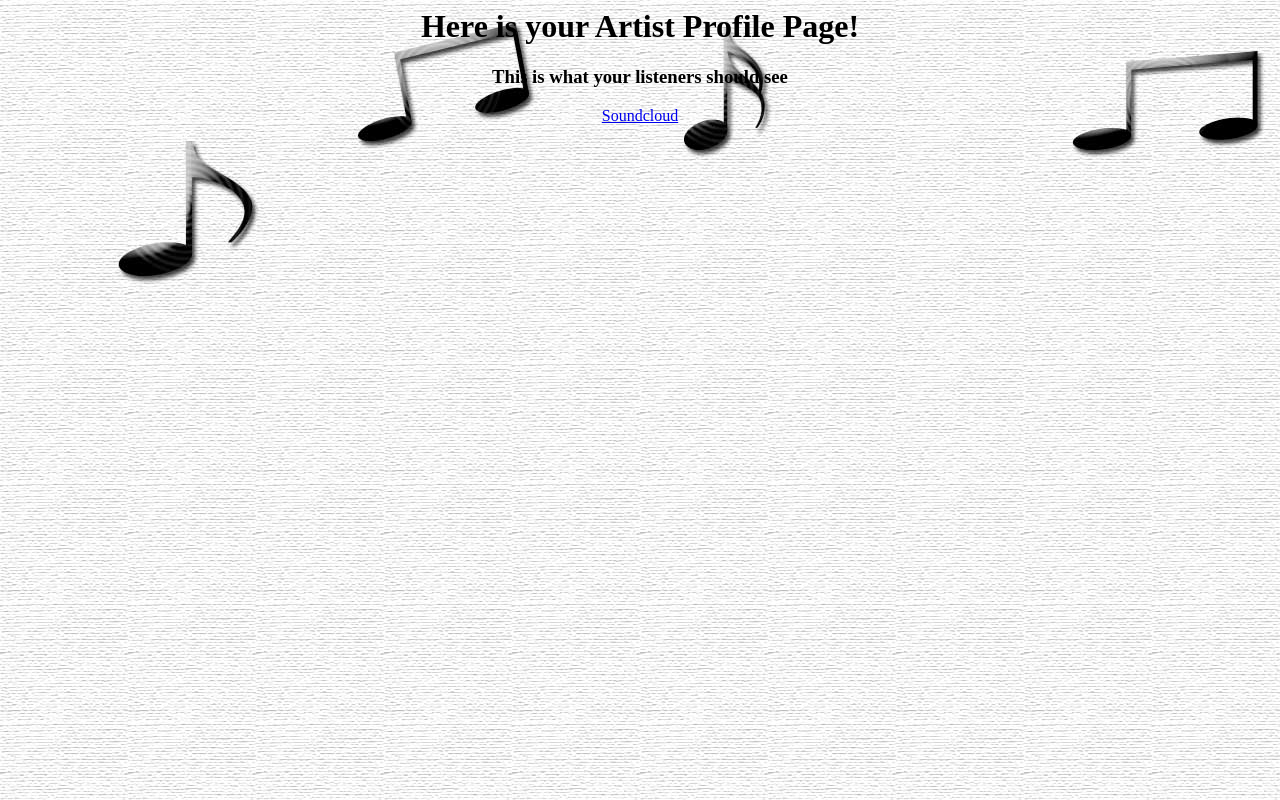
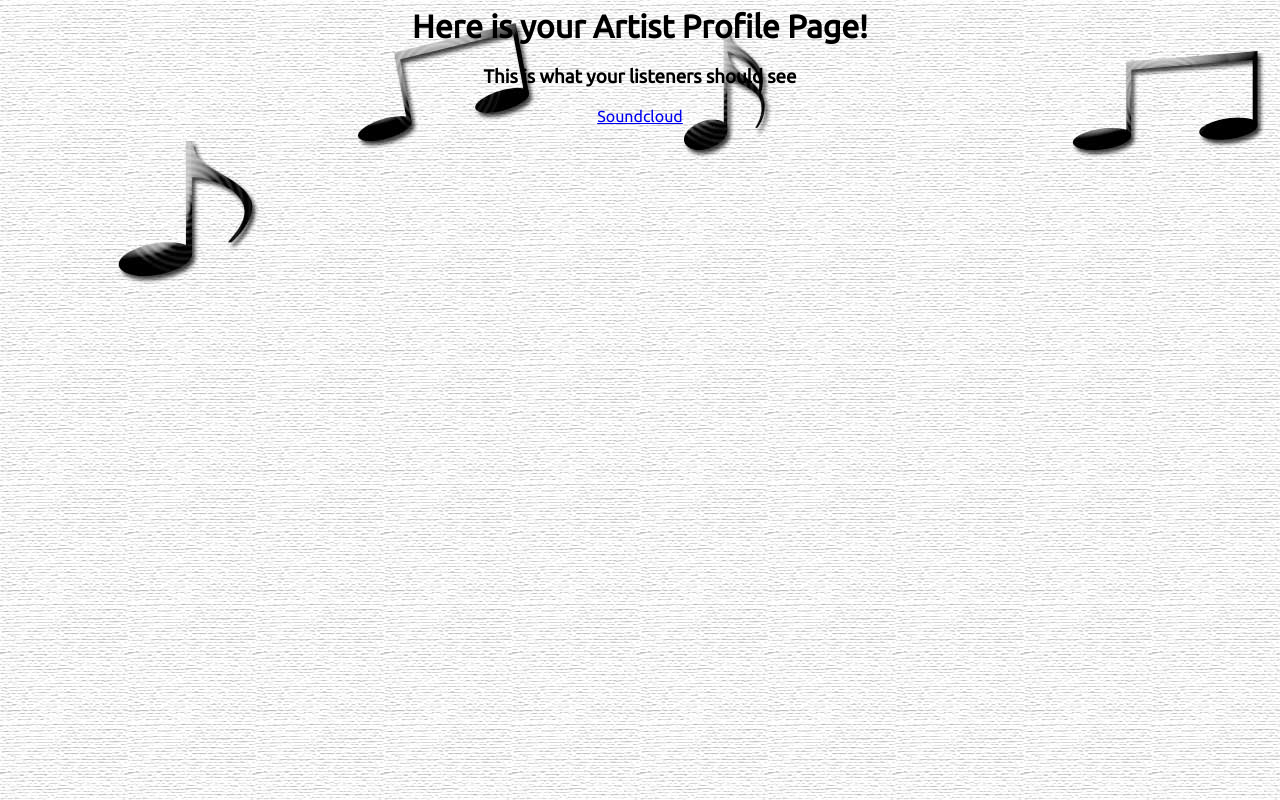
Before and after one commit to Jplummer21/cssi_final, a Python web app: template my-project-1/templates/artist_output.html in a window 1280 px wide. Run offline with Jinja, Linux system fonts and the light colour scheme; the template is opened without the code that fills it, so the values that code supplies are empty.

Commit message:
artist page and font

```diff
--- a/my-project-1/templates/artist_output.html
+++ b/my-project-1/templates/artist_output.html
@@ -1,6 +1,7 @@
 <html>
 <head>
   <title>NoTreble - {{ artist_first }} {{ artist_last }}</title>
+  <link href='https://fonts.googleapis.com/css?family=Ubuntu' rel='stylesheet' type='text/css'>
   <!-- <script type='text/javascript' src='http://code.jquery.com/jquery-1.11.0.min.js'></script>
   <script type='text/javascript' src='./js/forms.js'></script>
   <script type='text/javascript' src='http://connect.soundcloud.com/sdk.js'></script>
@@ -8,7 +9,8 @@
   <script src="https://w.soundcloud.com/player/api.js" type="text/javascript"></script> -->
   <style>
     body {
-          background-image: url("profile-background.jpg");
+          font-family: Ubuntu, ubuntu, monospace;
+          background-image: url("../stylesheets/profile-background.jpg");
           text-align: center;
         }
   </style>
```
Also changed, not shown: my-project-1/templates/profile-background.jpg (deleted).
